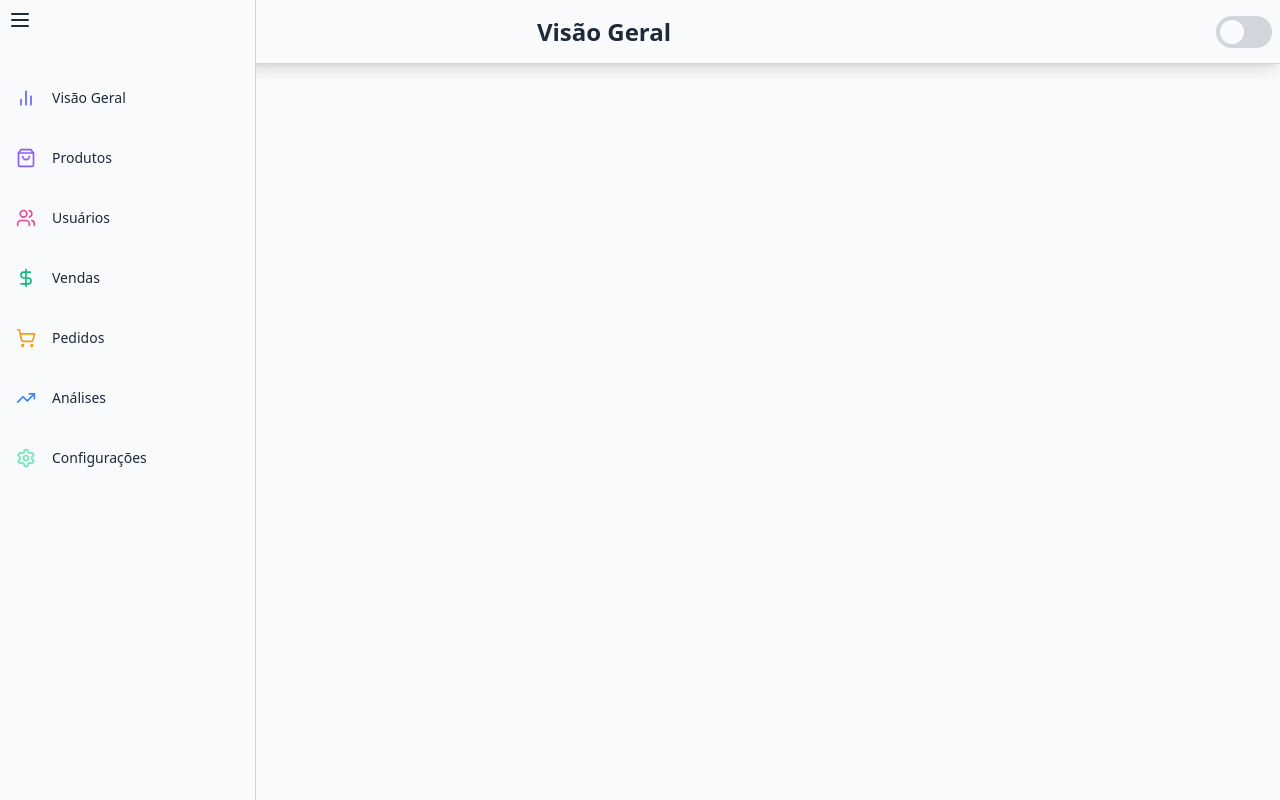
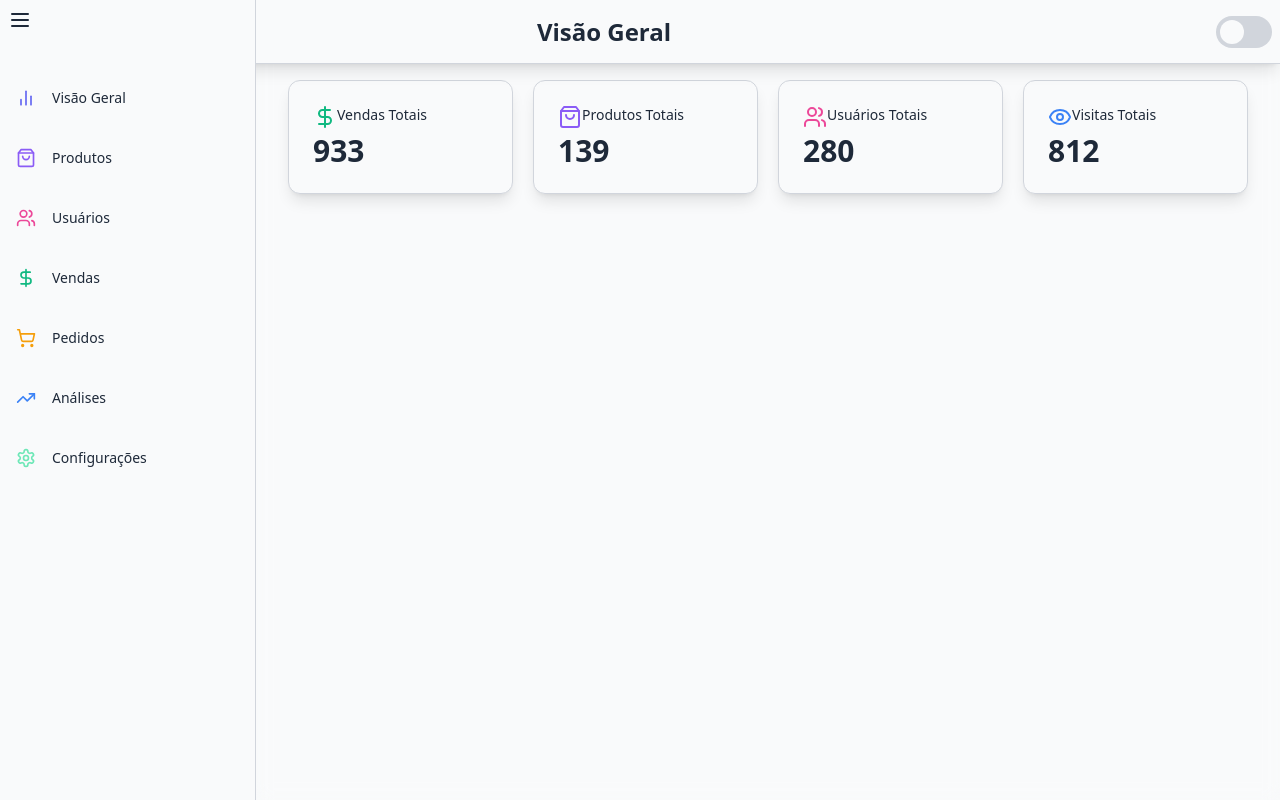
Before and after one commit to lailacampos/adm-dashboard, a React (Vite) app: page / in a window 1280 px wide. Built offline with nearby package versions, Linux system fonts and the light colour scheme.

Commit message:
add StatCard component and integrate dynamic rendering in OverviewPage

```diff
--- /dev/null
+++ b/src/components/StatCard.tsx
@@ -0,0 +1,34 @@
+import { motion } from "framer-motion";
+import { DollarSign } from "lucide-react";
+
+interface StatCardProps {
+    name: string;
+    icon: React.ComponentType<{ size?: number; style?: React.CSSProperties }>;
+    color: string;
+    value: number | string;
+}
+
+const StatCard: React.FC<StatCardProps> = ({ name="Template", icon:Icon = DollarSign, color="#6366f1", value=1234 }) => {
+    return (
+        <motion.div
+            whileHover={{ y: -5, boxShadow: "0 25px 50px -12px rgba(0, 0, 0, 0.5)" }}
+            className="bg-opacity-50 backdrop-blur-md overflow-hidden shadow-lg rounded-xl border
+            bg-gray-50 border-gray-300
+            dark:bg-gray-800 dark:border-gray-700"
+        >
+            <div className="px-4 py-5 sm:p-6">
+                <span className="flex intem-center text-sm font-medium
+                    text-gray-800 dark:text-gray-100">
+                    <Icon size={24} style={{ color: color }} />
+                    {name}
+                </span>
+                <p className="mt-1 text-3xl font-semibold text-gray-800 dark:text-gray-100">
+                    {value}
+                </p>
+            </div>
+
+        </motion.div>
+    )
+}
+
+export default StatCard
--- a/src/layouts/MainLayout.tsx
+++ b/src/layouts/MainLayout.tsx
@@ -1,7 +1,18 @@
-import { Outlet } from "react-router-dom";
+import { Outlet, useLocation } from "react-router-dom";
 import Sidebar from "../components/Sidebar";
+import Header from "../components/Header";
+import { useSidebarItems } from "../data/sidebarItems";
+import Paths from "../routes/paths";
 
 const MainLayout = () => {
+
+    const location = useLocation();
+    const SIDEBAR_ITEMS = useSidebarItems();
+
+    const routeKey = (location.pathname === "/" ? "overview" :
+        Object.keys(Paths).find(key => Paths[key] === location.pathname) || "overview"
+    );
+
     return (
         <div className="flex h-screen overflow-hidden
             bg-gray-50 text-gray-800
@@ -11,7 +22,9 @@ const MainLayout = () => {
                         dark:from-gray-950 dark:via-gray-800 dark:to-gray-950 dark:opacity-80" />
                     <div className="absolute inset-0 backdrop-blur-sm" />
                 </div>
+
             <Sidebar />
+            <Header title={ SIDEBAR_ITEMS[routeKey]?.name || "Dashboard" } />
             <Outlet />
         </div>
     );
--- a/src/pages/OverviewPage/OverviewPage.tsx
+++ b/src/pages/OverviewPage/OverviewPage.tsx
@@ -1,13 +1,35 @@
-import Header from "../../components/Header";
-import { useSidebarItems } from "../../data/sidebarItems";
+import { motion } from "framer-motion";
+import StatCard from "../../components/StatCard";
+import { useStatCardsItems } from "../../data/statCardsItems";
 
 const OverviewPage = () => {
 
-    const sidebarItems = useSidebarItems();
+    const STAT_CARDS_ITEMS = useStatCardsItems();
 
     return (
         <>
-            <Header title={sidebarItems.overview.name} />
+            <div className="flex-1 overflow-auto relative z-10">
+                <main className="max-w-7xl mx-auto py-20 px-4 lg:px-8">
+                    <motion.div
+                        initial={{ opacity: 0, y: 20 }}
+                        animate={{ opacity: 1, y: 0 }}
+                        transition={{ duration: 1 }}
+                        className="grid grid-cols-1 gap-5 sm:grid-cols-2 lg:grid-cols-4 mb-8"
+                    >
+                        {Object.values(STAT_CARDS_ITEMS["overview"]).map((item, index) => (
+                            <StatCard
+                                key={index}
+                                name={item.name}
+                                icon={item.icon}
+                                color={item.color}
+                                value={Math.floor(Math.random() * 1000)}
+                            />
+                        ))
+
+                        }
+                    </motion.div>
+                </main>
+            </div>
         </>
     );
 }
```
